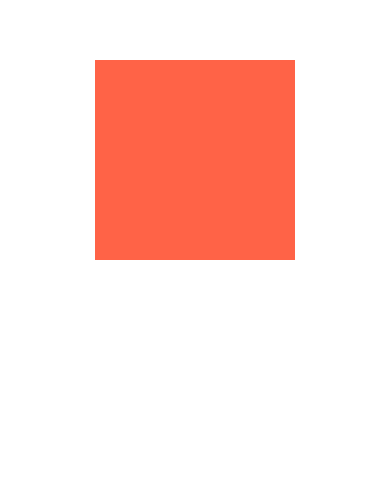
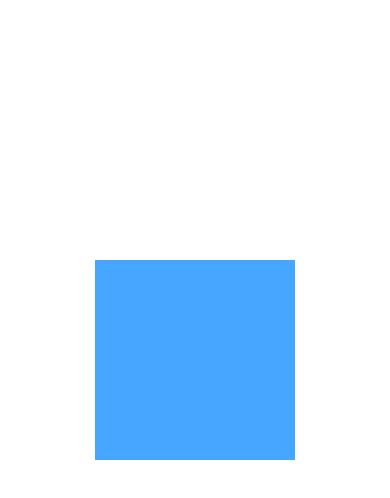
Before and after one commit to hyeri1126/Animation-App, a React Native app: screen / in a window 390 px wide. Shown: the part 262-760 px from the top of the page. Built offline with nearby package versions, Linux system fonts and the light colour scheme.

Commit message:
회전, 색변화 애니메이션 완료

```diff
--- a/App.js
+++ b/App.js
@@ -1,5 +1,5 @@
-import React, { useEffect, useState } from 'react';
-import { TouchableOpacity } from 'react-native';
+import React, { useRef, useState } from 'react';
+import { Pressable, TouchableOpacity } from 'react-native';
 import { Animated } from 'react-native';
 import styled from 'styled-components/native';
 
@@ -16,27 +16,47 @@ const Box = styled.View`
 const AnimatedBox = Animated.createAnimatedComponent(Box);
 
 export default function App() {
-  const Y = new Animated.Value(0)
+  const [up, setUp] = useState(false);
+  const POSITION = useRef(new Animated.ValueXY({x:0, y:200})).current;
   const moveUp = () => {
-    Animated.spring(Y, {
-      toValue:-200,
-      bounciness:30,
-      useNativeDriver:true,
-    }).start();
+    Animated.timing(POSITION, {
+      toValue: up ? 200 : -200,
+      useNativeDriver:false,
+      duration:1000,
+    }).start(()=>setUp((prev)=>!prev));
+
   };
-  console.log(Y)
-  Y.addListener(()=>console.log(Y))
+  const rotation = POSITION.y.interpolate({
+    inputRange:[-200,200],
+    outputRange:["-360deg", "360deg"]
+  })
+  // const opacityValue = Y_POSITION.interpolate({
+  //   inputRange: [-200, 0, 200],
+  //   outputRange: [1, 0.5, 1],
+  // })
+  const borderRadius = POSITION.y.interpolate({
+    inputRange: [-200, 200 ],
+    outputRange: [100, 0 ]
+  })
+  const bgColor = POSITION.y.interpolate({
+    inputRange:[-200,200],
+    outputRange:["rgb(255,99,71)", "rgb(71,166,255)"]
+  })
+
   return (
-    <Container>
-      <TouchableOpacity onPress={moveUp} >
+      <TouchableOpacity
+        style={{flex:1, alignItems:'center', justifyContent:'center'}}
+        onPress={moveUp}
+      >
         <AnimatedBox
           style={{
-            transform : [{translateY:Y}]
+            borderRadius,
+            backgroundColor:bgColor,
+            transform : [{rotateY:rotation},{translateY:POSITION.y}],
           }}>
 
         </AnimatedBox>
       </TouchableOpacity>
 
-    </Container>
   );
 }
```
